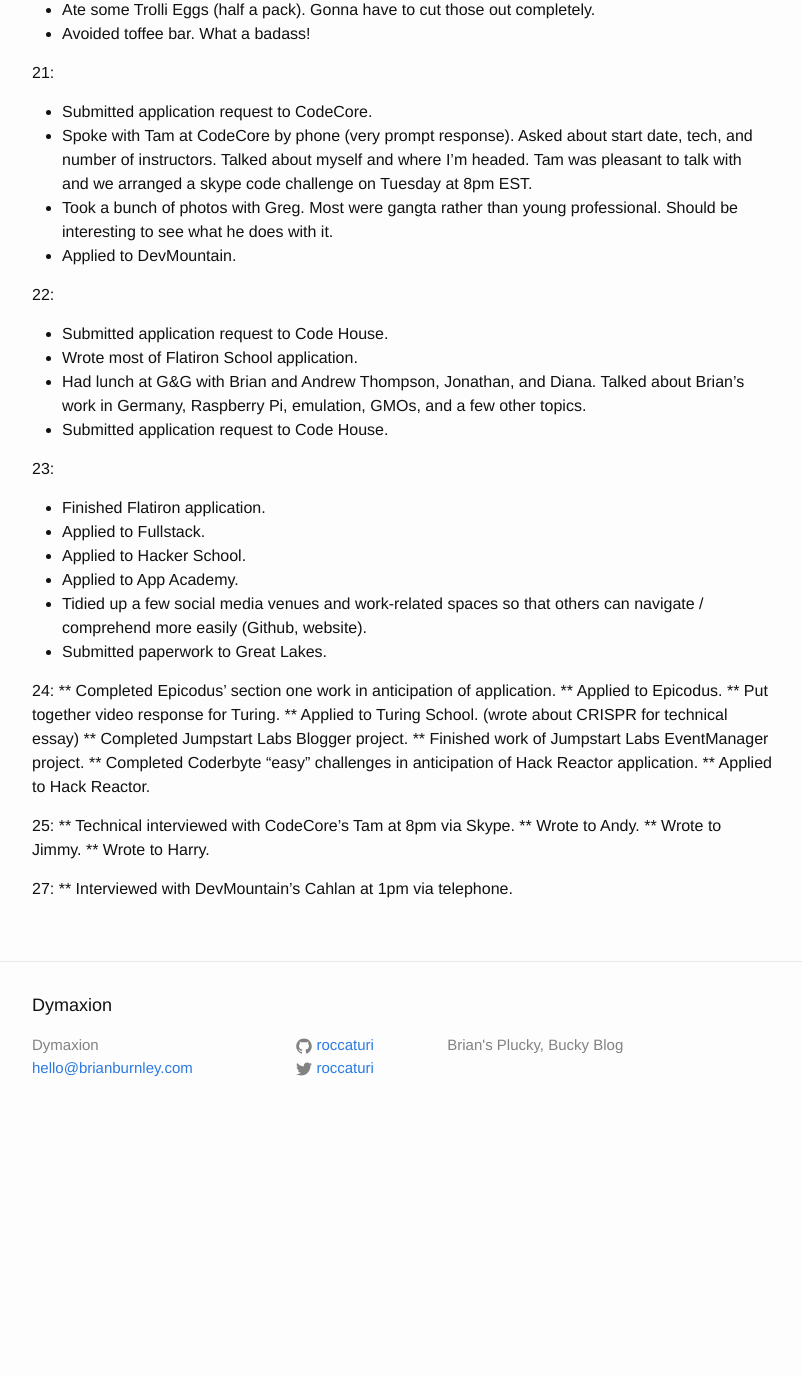
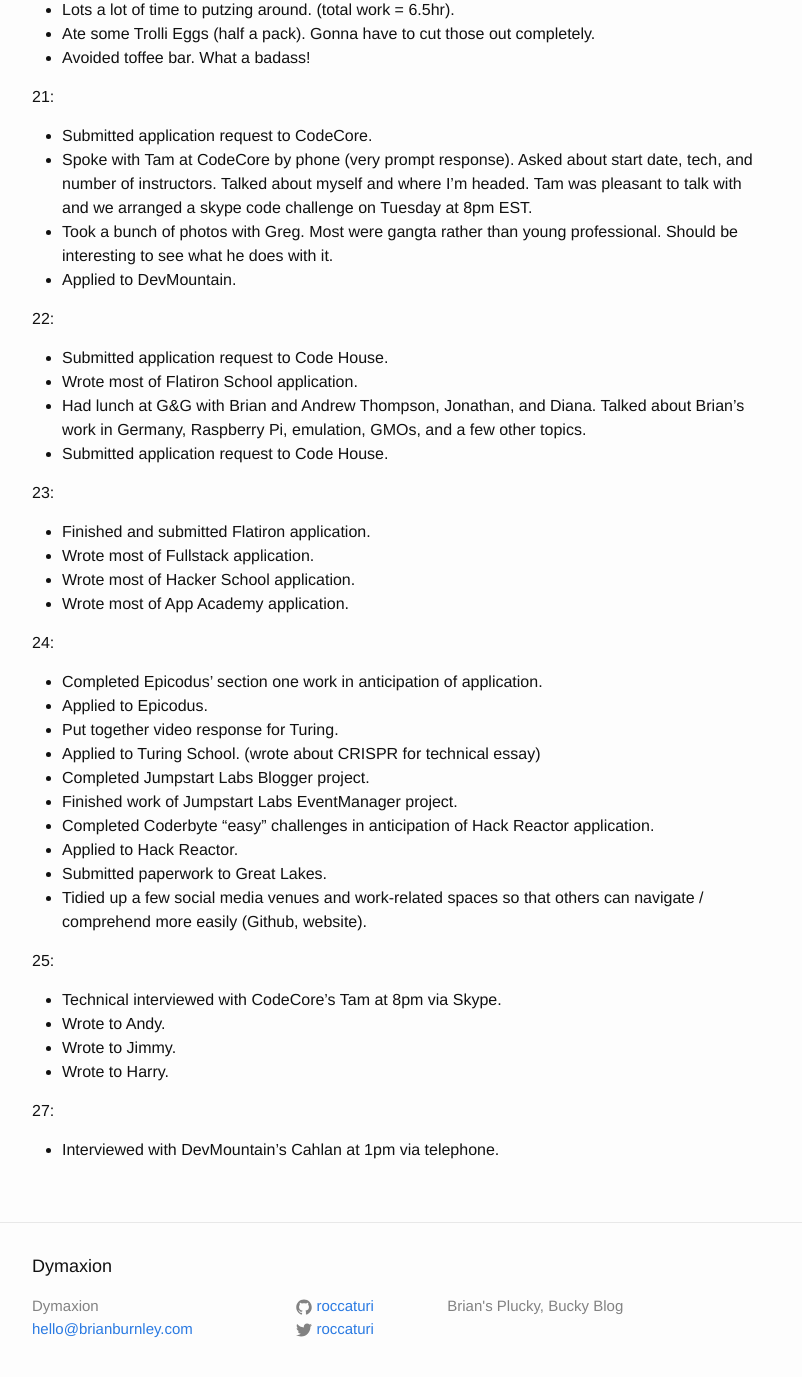
Before and after one commit to roccaturi/roccaturi.github.io, a Jekyll site: the page built from _posts/2014-11-01-journal.md, in a window 1280 px wide and 1400 px high, scrolled down 4051 px. Shown: the top 1377 px of the window, without its empty margins (238-1040 px from the left). Built offline with Jekyll 4.4.1, drawn with Linux system fonts in a browser that asks for light colours; Markdown is read by kramdown in place of the engine named in the settings; before the commit the page ends 5190 px from its top, so only the background shows below that; some of the changed text lies outside the part shown.

Commit message:
Updated Nov entry

```diff
--- a/_posts/2014-11-01-journal.md
+++ b/_posts/2014-11-01-journal.md
@@ -151,28 +153,28 @@ categories: journal
 * Submitted application request to Code House.
 
 23:
-* Finished Flatiron application.
-* Applied to Fullstack.
-* Applied to Hacker School.
-* Applied to App Academy.
-* Tidied up a few social media venues and work-related spaces so that others can navigate / comprehend more easily (Github, website).
-* Submitted paperwork to Great Lakes.
+* Finished and submitted Flatiron application.
+* Wrote most of Fullstack application.
+* Wrote most of Hacker School application.
+* Wrote most of App Academy application.
 
 24:
-** Completed Epicodus' section one work in anticipation of application.
-** Applied to Epicodus.
-** Put together video response for Turing.
-** Applied to Turing School. (wrote about CRISPR for technical essay)
-** Completed Jumpstart Labs Blogger project.
-** Finished work of Jumpstart Labs EventManager project.
-** Completed Coderbyte "easy" challenges in anticipation of Hack Reactor application.
-** Applied to Hack Reactor.
++ Completed Epicodus' section one work in anticipation of application.
++ Applied to Epicodus.
++ Put together video response for Turing.
++ Applied to Turing School. (wrote about CRISPR for technical essay)
++ Completed Jumpstart Labs Blogger project.
++ Finished work of Jumpstart Labs EventManager project.
++ Completed Coderbyte "easy" challenges in anticipation of Hack Reactor application.
++ Applied to Hack Reactor.
++ Submitted paperwork to Great Lakes.
++ Tidied up a few social media venues and work-related spaces so that others can navigate / comprehend more easily (Github, website).
 
 25:
-** Technical interviewed with CodeCore's Tam at 8pm via Skype.
-** Wrote to Andy.
-** Wrote to Jimmy.
-** Wrote to Harry.
++ Technical interviewed with CodeCore's Tam at 8pm via Skype.
++ Wrote to Andy.
++ Wrote to Jimmy.
++ Wrote to Harry.
 
 27:
-** Interviewed with DevMountain's Cahlan at 1pm via telephone.
++ Interviewed with DevMountain's Cahlan at 1pm via telephone.
```
Also changed, not shown: other parts of _posts/2014-11-01-journal.md (+3 -1 lines).
